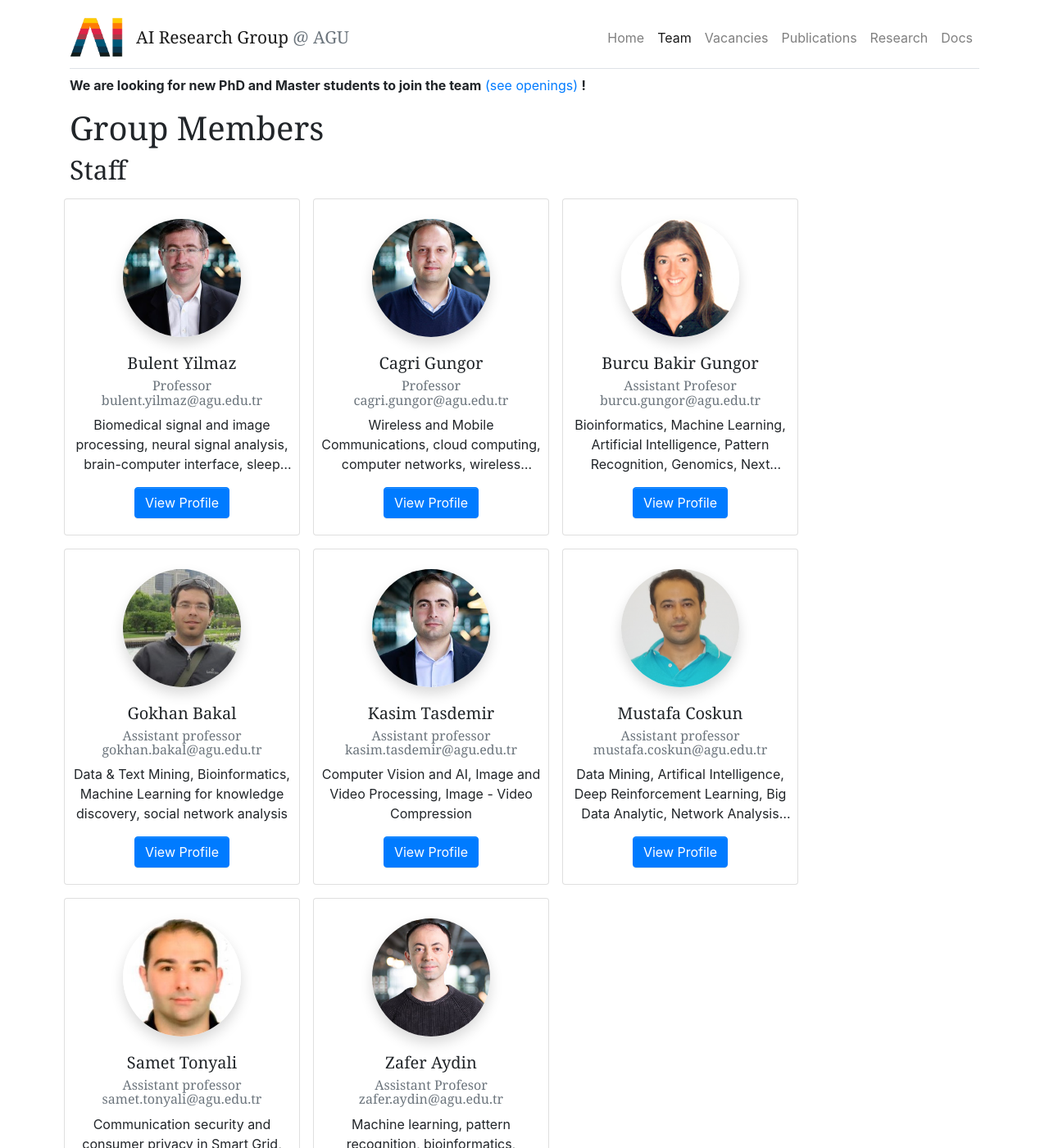
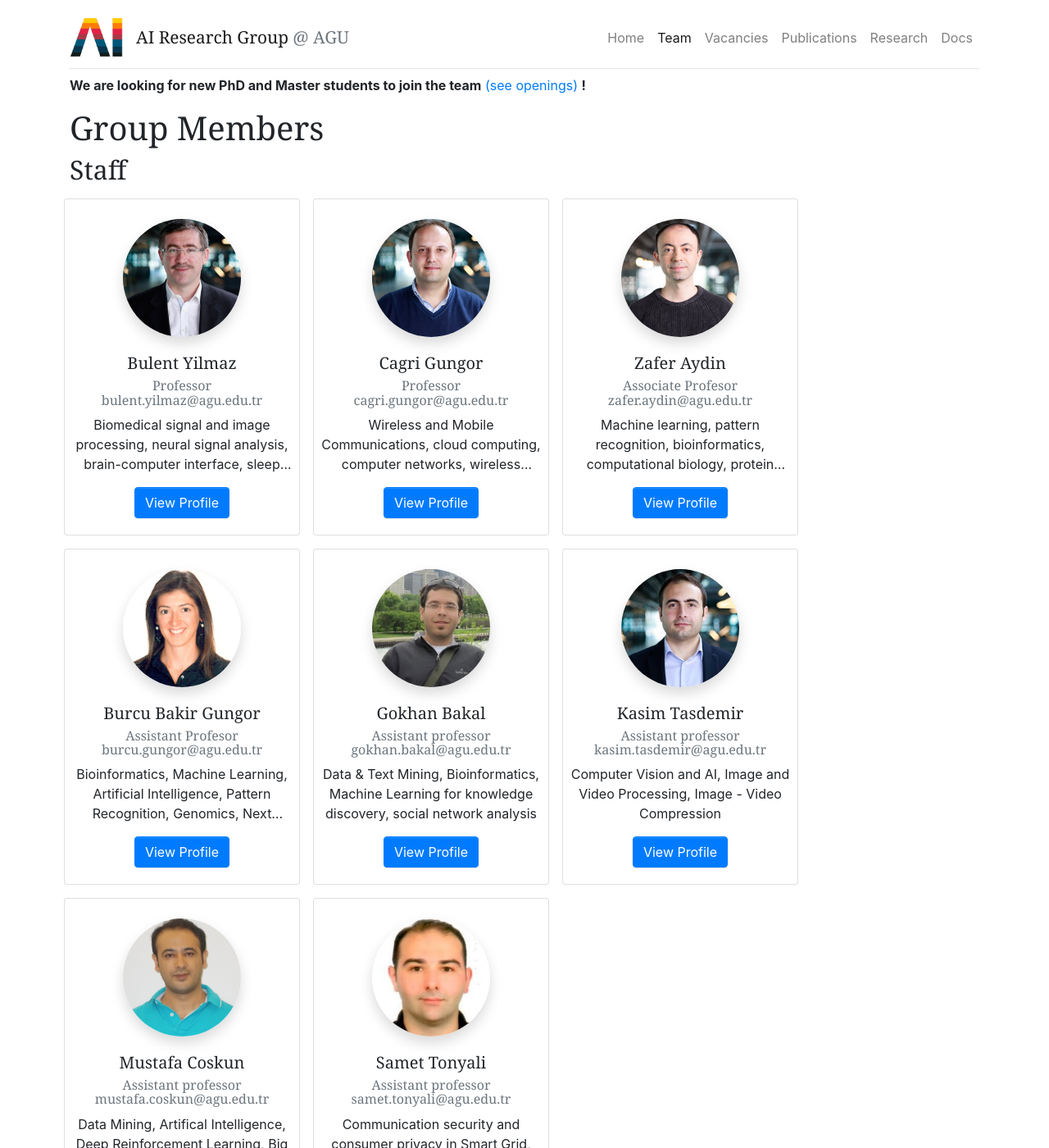
Before and after one commit to agu-ai-team/agu-ai-team.github.io, a Jekyll site: the page built from _pages/team_page.md, in a window 1280 px wide and 1400 px high. Shown: the whole window at 82% size. Built offline with Jekyll 4.4.1, drawn with Linux system fonts in a browser that asks for light colours; some of the changed text lies outside the part shown.

Commit message:
Update zafer_aydin.md

```diff
--- a/_people/zafer_aydin.md
+++ b/_people/zafer_aydin.md
@@ -1,11 +1,11 @@
 ---
 name: "Zafer Aydin"
 photo: /images/people/zafer.jpg # optional. You may leave it blank
-status: Assistant Profesor # Professor, Student, ...
+status: Associate Profesor # Professor, Student, ...
 email: zafer.aydin@agu.edu.tr
 phd: Georgia Institute of Technology, Electrical and Computer Engineering, 2008 # optional. You may leave it blank
 research_interests: "Machine learning, pattern recognition, bioinformatics, computational biology, protein structure prediction"
-sort_order: 3 # Prof: 1, Assoc. Prof: 2, Assist. Prof.: 3, PhD student: 4, MSc student: 5, Undergrad student: 6
+sort_order: 2 # Prof: 1, Assoc. Prof: 2, Assist. Prof.: 3, PhD student: 4, MSc student: 5, Undergrad student: 6
 layout: profile_layout
 ---
 ## Bio
```
